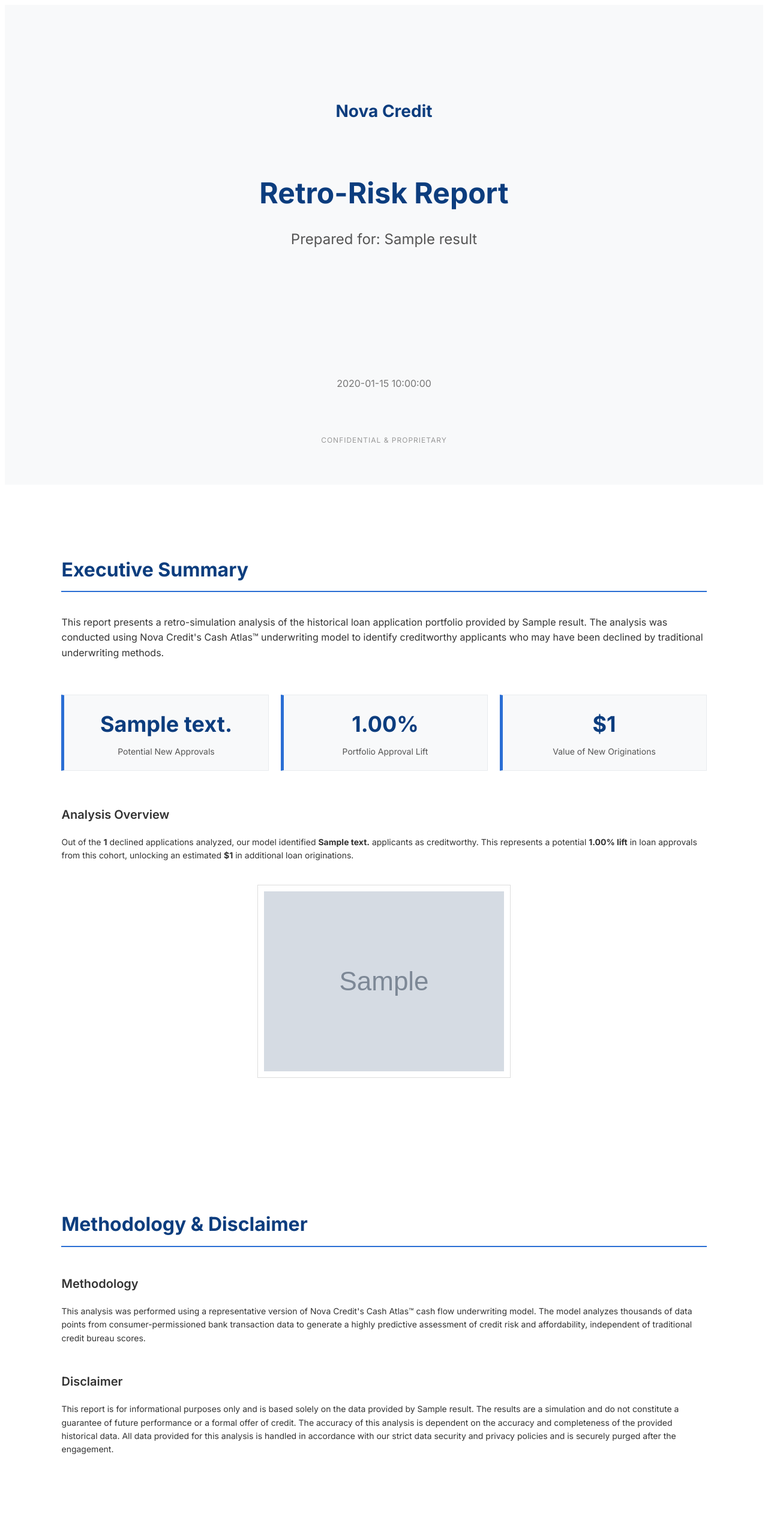
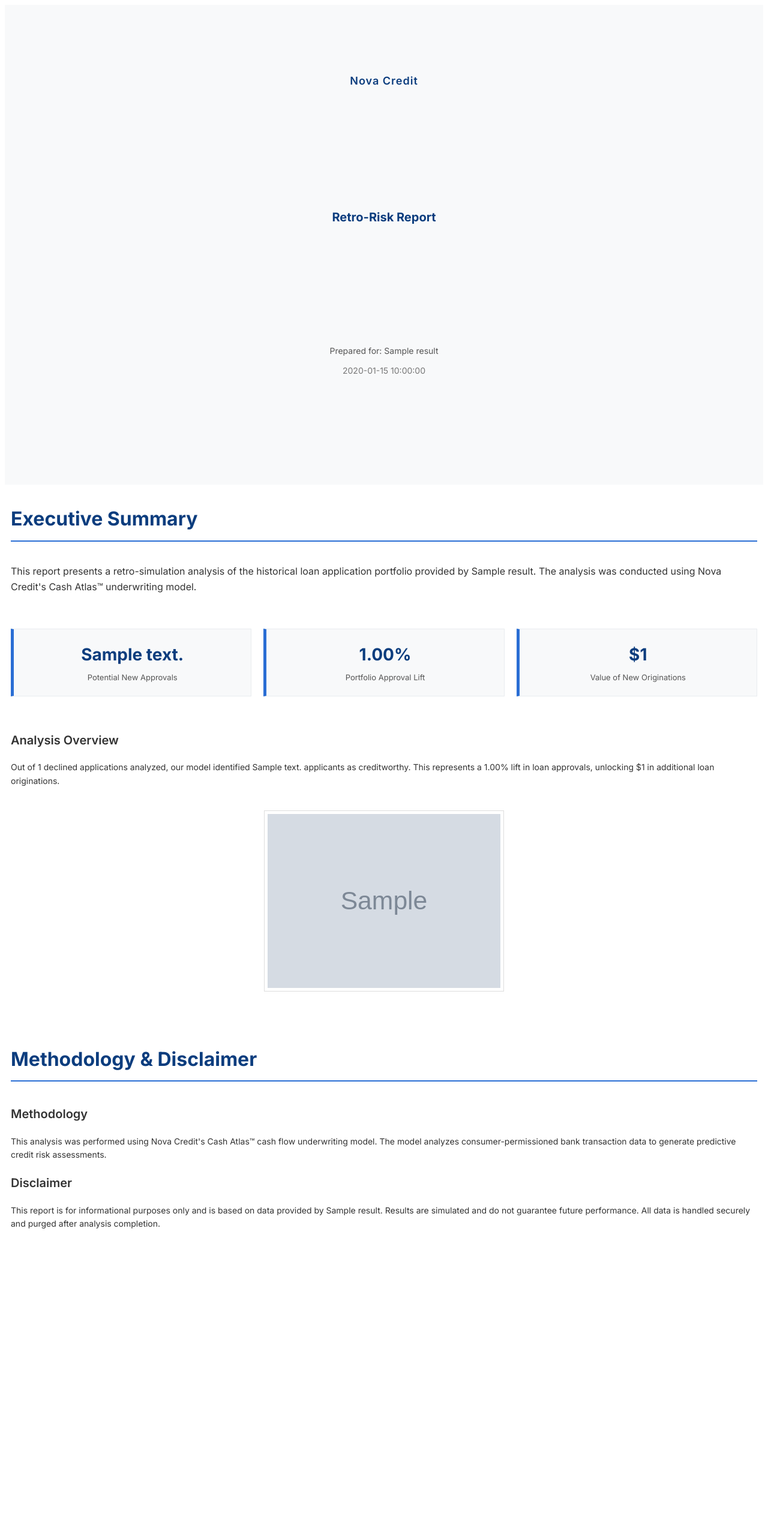
Before and after one commit to minhkhoango/credit-risk-analytics-toolkit, a Python web app: template templates/report_template.html in a window 1280 px wide. Shown: the whole page at 60% size. After the commit the page ends 2048 px from the top, so only its background shows below. Run offline with Jinja, Linux system fonts and the light colour scheme; the template is opened without the code that fills it: most values are stand-ins (such as "Sample title", 1, 10 or a date in 2020); grey boxes marked "Sample" are stand-in pictures.

Commit message:
sprint 2: completed

```diff
--- a/templates/report_style.css
+++ b/templates/report_style.css
@@ -1,14 +1,15 @@
 /* templates/report_style.css */
 @import url('https://fonts.googleapis.com/css2?family=Inter:wght@400;600;700&display=swap');
 
+/* --- General Styles --- */
 body {
     font-family: 'Inter', sans-serif;
+    line-height: 1.6;
     color: #333;
-    line-height: 1.6;
 }
 
 .page {
-    padding: 2.5cm;
+    padding: 10px;
 }
 
 .page-break {
@@ -17,77 +18,97 @@ body {
 
 /* --- Cover Page --- */
 .cover-page {
-    display: flex;
-    flex-direction: column;
-    justify-content: center;
     align-items: center;
-    height: 100vh;
+    gap: 30px;
+    min-height: 100vh;
+    padding: 3cm 2cm;
+    box-sizing: border-box;
     text-align: center;
     background-color: #f8f9fa;
 }
 
-.logo-text {
-    font-size: 28px;
-    font-weight: 700;
+/*
+  The following container divs are set to `display: contents` so that their direct children
+  (the h1, h2, etc.) can be treated as direct flex items of the `.cover-page` container.
+  This allows for a single-line horizontal layout with controlled ordering.
+*/
+.report-header,
+.company-branding,
+.report-meta {
+    display: contents;
+}
+
+.report-title,
+.company-name,
+.prospect-name,
+.report-date {
+    align-items: center;
+    justify-content: center;
+    margin: 0;
+}
+
+.company-name {
+    font-size: 18px;
+    font-weight: 600;
+    letter-spacing: 1px;
     color: #0c3d7e; /* Nova Credit primary blue */
-    margin-bottom: 2cm;
 }
 
 .report-title {
-    font-size: 48px;
+    font-size: 20px;
     font-weight: 700;
+    line-height: 1.2;
     color: #0c3d7e;
-    margin: 0;
 }
 
 .prospect-name {
-    font-size: 24px;
+    font-size: 14px;
     font-weight: 400;
     color: #555;
-    margin-top: 0.5cm;
 }
 
 .report-date {
-    font-size: 16px;
+    font-size: 14px;
+    text-align: center;
     color: #777;
-    margin-top: 5cm;
 }
 
 .confidential-notice {
     position: absolute;
-    bottom: 1.5cm;
-    font-size: 12px;
+    bottom: 2cm;
+    left: 50%;
+    transform: translateX(-50%);
+    font-size: 10px;
+    letter-spacing: 1px;
     color: #999;
-    letter-spacing: 1px;
 }
 
 
 /* --- Content Pages --- */
 .page-title {
+    padding-bottom: 10px;
+    margin-bottom: 1cm;
     font-size: 32px;
     font-weight: 700;
     color: #0c3d7e;
     border-bottom: 2px solid #2a6ed4;
-    padding-bottom: 10px;
-    margin-bottom: 1cm;
 }
 
 .section-title {
+    margin-bottom: 0.5cm;
     font-size: 20px;
     font-weight: 600;
     color: #333;
-    margin-top: 1.2cm;
-    margin-bottom: 0.5cm;
 }
 
 .intro-text {
+    margin-bottom: 1cm;
     font-size: 16px;
-    margin-bottom: 1cm;
 }
 
 p {
+    margin-bottom: 0.5cm;
     font-size: 14px;
-    margin-bottom: 0.5cm;
 }
 
 /* --- Metrics Grid --- */
@@ -100,34 +121,36 @@ p {
 
 .metric-card {
     flex: 1;
+    padding: 20px;
+    text-align: center;
     background-color: #f8f9fa;
     border: 1px solid #e9ecef;
     border-left: 5px solid #2a6ed4;
-    padding: 20px;
-    text-align: center;
 }
 
 .metric-value {
-    font-size: 36px;
+    font-size: 28px;
     font-weight: 700;
     color: #0c3d7e;
 }
 
 .metric-label {
-    font-size: 14px;
+    margin-top: 5px;
+    font-size: 13px;
     color: #555;
-    margin-top: 5px;
 }
 
 /* --- Chart --- */
 .chart-container {
+    margin: 1cm auto; /* Center the container with automatic horizontal margins */
     text-align: center;
-    margin-top: 1cm;
 }
 
 .chart-container img {
     max-width: 100%;
+    max-height: 8cm; /* Set a maximum height for the chart */
     height: auto;
+    padding: 5px;
     border: 1px solid #ddd;
-    padding: 10px;
+    box-sizing: border-box; /* Include padding and border in the element's total width and height */
 }
--- a/templates/report_template.html
+++ b/templates/report_template.html
@@ -8,26 +8,18 @@
 </head>
 <body>
     <div class="cover-page">
-        <div class="logo">
-            <!-- In a real scenario, this would be the Nova Credit SVG logo -->
-            <h1 class="logo-text">Nova Credit</h1>
-        </div>
-        <h1 class="report-title">Retro-Risk Report</h1>
-        <h2 class="prospect-name">Prepared for: {{ results.prospect_name }}</h2>
+        <h1 class="company-name" style="margin-bottom: 200px;">Nova Credit</h1>
+        <h2 class="report-title" style="margin-bottom: 200px;">Retro-Risk Report</h2>
+        <h3 class="prospect-name" style="margin-bottom: 10px;">Prepared for: {{ results.prospect_name }}</h3>
         <p class="report-date">{{ current_date }}</p>
-        <div class="confidential-notice">
-            CONFIDENTIAL & PROPRIETARY
-        </div>
     </div>
-
-    <div class="page-break"></div>
 
     <div class="page-break"></div>
 
     <div class="page">
         <h1 class="page-title">Executive Summary</h1>
         <p class="intro-text">
-            This report presents a retro-simulation analysis of the historical loan application portfolio provided by {{ results.prospect_name }}. The analysis was conducted using Nova Credit's Cash Atlas™ underwriting model to identify creditworthy applicants who may have been declined by traditional underwriting methods.
+            This report presents a retro-simulation analysis of the historical loan application portfolio provided by {{ results.prospect_name }}. The analysis was conducted using Nova Credit's Cash Atlas™ underwriting model.
         </p>
 
         <div class="metrics-grid">
@@ -46,7 +38,7 @@
         </div>
 
         <h2 class="section-title">Analysis Overview</h2>
-        <p>Out of the <strong>{{ results.total_applications_processed }}</strong> declined applications analyzed, our model identified <strong>{{ results.decisions_flipped_to_approve }}</strong> applicants as creditworthy. This represents a potential <strong>{{ "%.2f"|format(results.potential_lift_percentage) }}% lift</strong> in loan approvals from this cohort, unlocking an estimated <strong>${{ "{:,.0f}".format(results.total_value_of_newly_approved_loans) }}</strong> in additional loan originations.</p>
+        <p>Out of {{ results.total_applications_processed }} declined applications analyzed, our model identified {{ results.decisions_flipped_to_approve }} applicants as creditworthy. This represents a {{ "%.2f"|format(results.potential_lift_percentage) }}% lift in loan approvals, unlocking ${{ "{:,.0f}".format(results.total_value_of_newly_approved_loans) }} in additional loan originations.</p>
 
         <div class="chart-container">
             <img src="{{ chart_image }}" alt="Portfolio Lift Analysis Chart">
@@ -58,10 +50,10 @@
     <div class="page">
         <h1 class="page-title">Methodology & Disclaimer</h1>
         <h2 class="section-title">Methodology</h2>
-        <p>This analysis was performed using a representative version of Nova Credit's Cash Atlas™ cash flow underwriting model. The model analyzes thousands of data points from consumer-permissioned bank transaction data to generate a highly predictive assessment of credit risk and affordability, independent of traditional credit bureau scores.</p>
+        <p>This analysis was performed using Nova Credit's Cash Atlas™ cash flow underwriting model. The model analyzes consumer-permissioned bank transaction data to generate predictive credit risk assessments.</p>
 
         <h2 class="section-title">Disclaimer</h2>
-        <p>This report is for informational purposes only and is based solely on the data provided by {{ results.prospect_name }}. The results are a simulation and do not constitute a guarantee of future performance or a formal offer of credit. The accuracy of this analysis is dependent on the accuracy and completeness of the provided historical data. All data provided for this analysis is handled in accordance with our strict data security and privacy policies and is securely purged after the engagement.</p>
+        <p>This report is for informational purposes only and is based on data provided by {{ results.prospect_name }}. Results are simulated and do not guarantee future performance. All data is handled securely and purged after analysis completion.</p>
     </div>
 
 </body>
```
Also changed, not shown: 1 other file.
